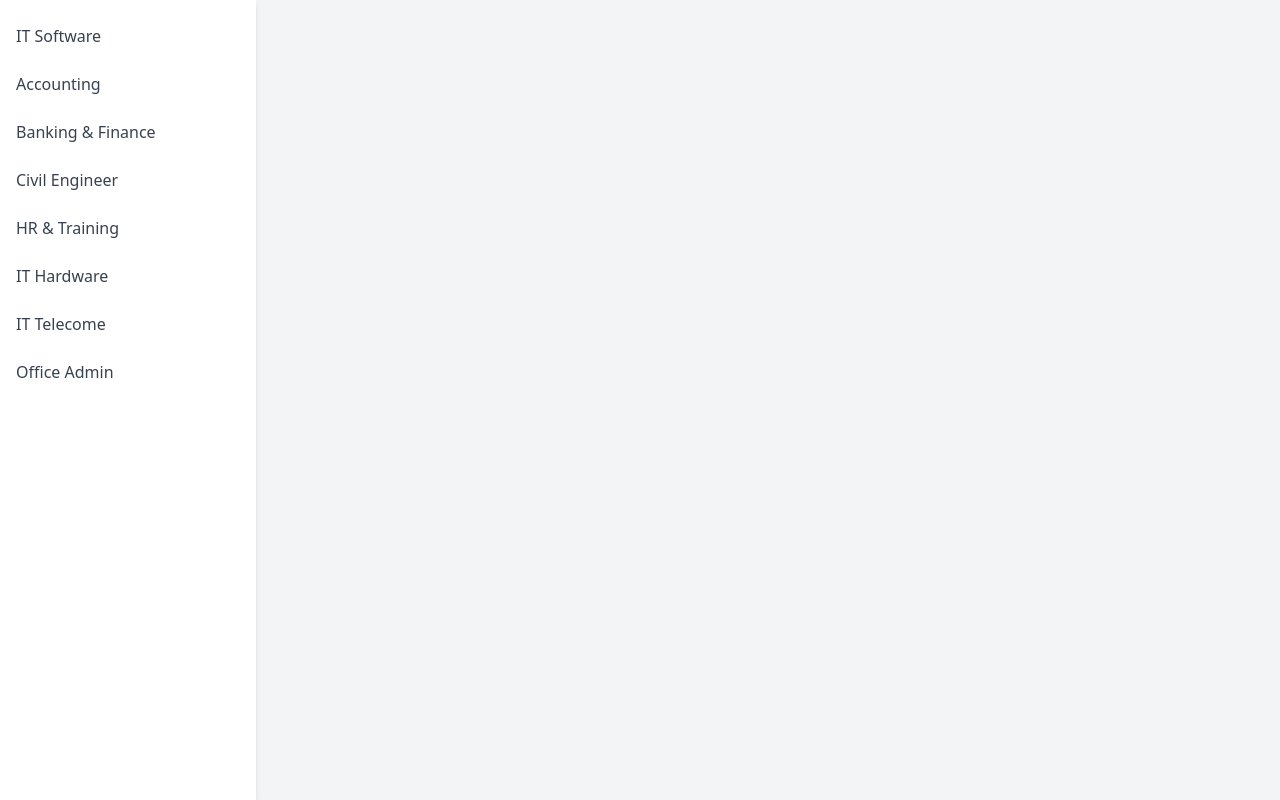
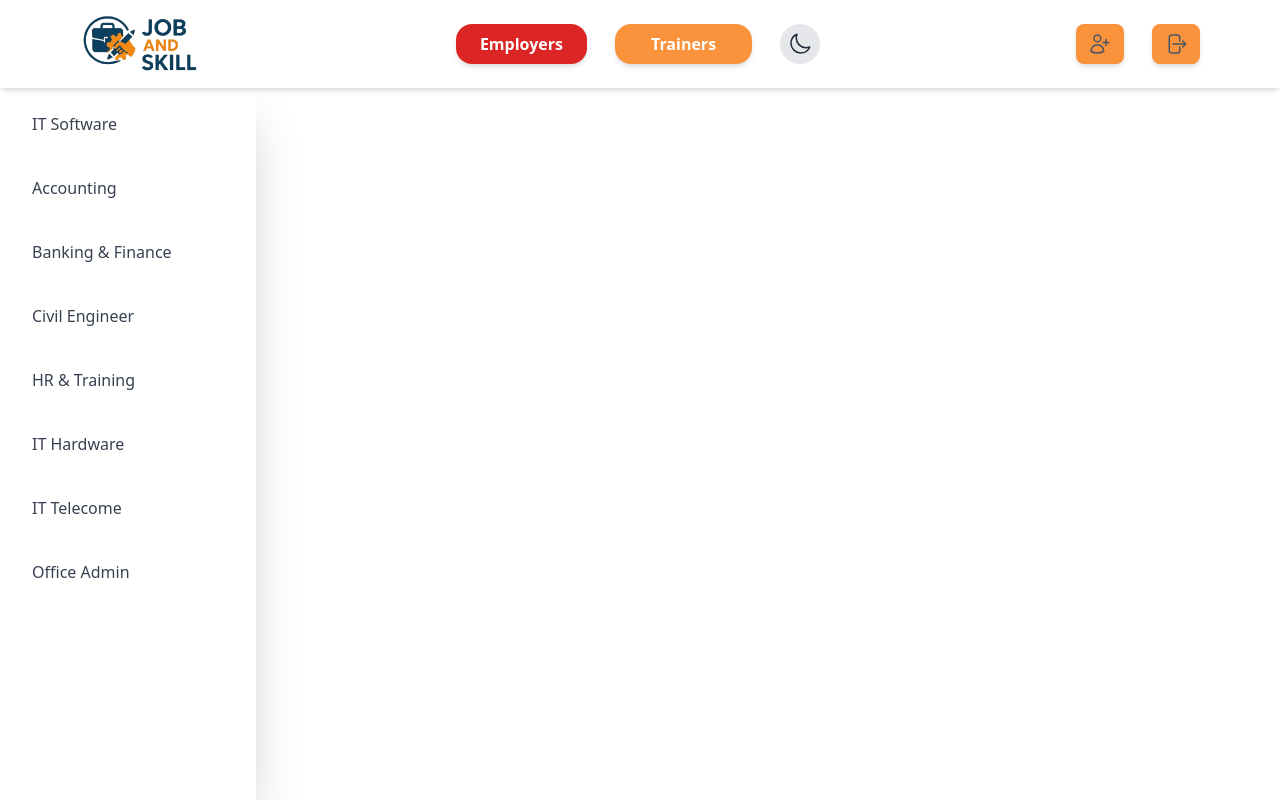
Before and after one commit to vidushalakshan/JobAndSkillDevelopmentPlatForm, a React (Vite) app in the folder frontend/: page / in a window 1280 px wide. Built offline with nearby package versions, Linux system fonts and the light colour scheme.

Commit message:
updated dashboard color and style

```diff
--- a/frontend/src/app/App.jsx
+++ b/frontend/src/app/App.jsx
@@ -1,4 +1,4 @@
-import { BrowserRouter, Routes, Route } from 'react-router-dom'
+import { Routes, Route } from 'react-router-dom'
 import DashBoard from '../page/DashBoard'
 import './App.css'
 
--- a/frontend/src/components/NavBar.jsx
+++ b/frontend/src/components/NavBar.jsx
@@ -4,7 +4,7 @@ import ThemeToggle from "./ThemeToggle";
 
 const Nav = () => {
   return (
-    <header className="w-full py-3 sm:px-10 px-5 flex justify-center items-center shadow-md bg-white dark:bg-gray-900">
+    <header className="w-full py-3 sm:px-10 px-5 flex justify-center items-center shadow-md  z-50">
       <nav className="flex w-full justify-center items-center screen-max-width">
         <img src={navLogo} alt="Nav Logo" width={120}/>
 
--- a/frontend/src/components/SideBar.jsx
+++ b/frontend/src/components/SideBar.jsx
@@ -13,9 +13,9 @@ const links = [
 
 const SideBar = () => {
     return (
-        <aside className="w-64 h-full bg-white dark:bg-gray-800 shadow-md">
-          <nav className="mt-4">
-            <ul className="space-y-2">
+        <aside className="w-64 h-full overflow-y-auto shadow-2xl  mt-0">
+          <nav>
+          <ul className="space-y-6 p-4">
           {links.map((link) => (
             <li key={link.path}>
               <NavLink
--- a/frontend/src/components/ThemeToggle.jsx
+++ b/frontend/src/components/ThemeToggle.jsx
@@ -1,7 +1,7 @@
 import React, { useEffect, useState } from "react";
 import { SunIcon, MoonIcon } from "@heroicons/react/24/outline";
 
-const ThhemeToggle = () => {
+const ThemeToggle = () => {
     const [darkMode, setDarkMode] = useState(
         localStorage.getItem("theme") === "dark"
       );
@@ -30,4 +30,4 @@ const ThhemeToggle = () => {
       );
     };
 
-export default ThhemeToggle
+export default ThemeToggle;
--- a/frontend/src/page/DashBoard.jsx
+++ b/frontend/src/page/DashBoard.jsx
@@ -1,17 +1,20 @@
 import NavBar from "../components/NavBar";
 import SideBar from "../components/SideBar";
 
-const DashBoard = ({children}) => {
+const DashBoard = ({ children }) => {
   return (
-    <div className="flex h-screen bg-gray-100 dark:bg-gray-900">
-    <SideBar />
-    <div className="flex-1 flex flex-col z-10">
-      <main className="p-6 overflow-y-auto">
-        {children}
-      </main>
-    </div>
-  </div>
-  )
-}
+    <section className="h-screen flex flex-col  bg-white dark:bg-gradient-to-br from-[#7f5af0] via-[#2cb67d] to-[#16161a]">
+      <div className="shrink-0 z-20 w-full">
+        <NavBar />
+      </div>
+      <div className="flex flex-1 overflow-hidden">
+        <SideBar />
+        <main className="flex-1 overflow-y-auto p-6 text-white">
+          {children}
+        </main>
+      </div>
+    </section>
+  );
+};
 
-export default DashBoard
+export default DashBoard;
```
Lines whose indentation alone changed are shown as unchanged.
